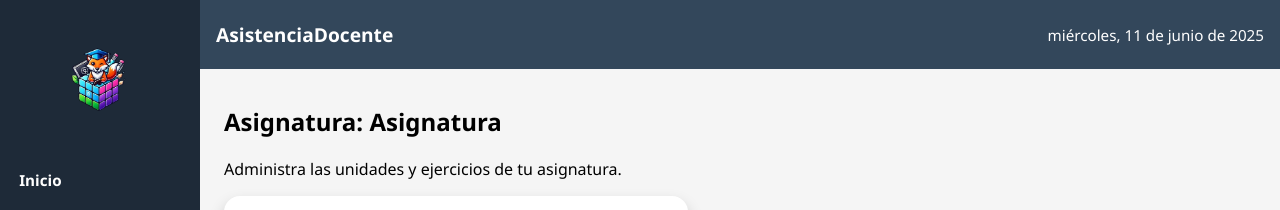
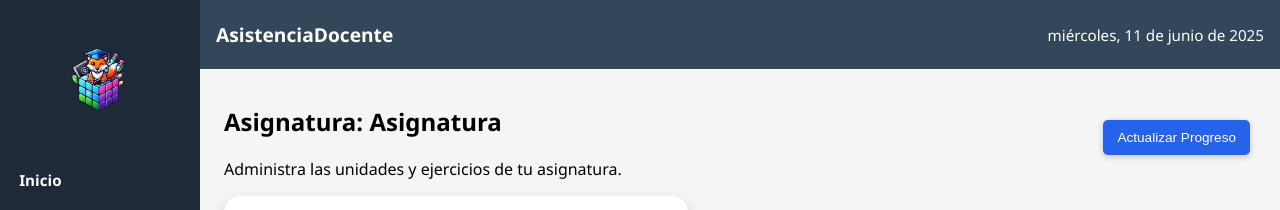
Before and after one commit to JuanDanielGacitua/FrontendAprehender, a React (Create React App) app: page /home/cursos in a window 1280 px wide. Shown: the top 210 px of the page. Built offline with nearby package versions, Linux system fonts and the light colour scheme; no server answers; sample sign-in values are in the browser's storage.

Commit message:
se modifica formulario para crear ejercicios

```diff
--- a/src/pages/Teacher/Courses.jsx
+++ b/src/pages/Teacher/Courses.jsx
@@ -6,6 +6,7 @@ import UnitForm from "../../components/Courses/UnitForm";
 import ExerciseForm from "../../components/Courses/ExerciseForm";
 import unitService from "../../services/unitService";
 import api from "../../services/api";
+import Swal from "sweetalert2";
 import { getUserFromStorage } from "../../utils/userUtils";
 
 const Courses = () => {
@@ -68,11 +69,71 @@ const Courses = () => {
     }
   };
 
+  const handleActualizarMasivo = async () => {
+    const confirm = await Swal.fire({
+      title: "¿Actualizar progreso masivo?",
+      text: "Esta acción asignará las asignaturas y ejercicios a todos los estudiantes según su curso.",
+      icon: "question",
+      showCancelButton: true,
+      confirmButtonText: "Sí, actualizar",
+      cancelButtonText: "Cancelar",
+    });
+
+    if (!confirm.isConfirmed) return;
+
+    try {
+      Swal.fire({
+        title: "Procesando...",
+        allowOutsideClick: false,
+        didOpen: () => Swal.showLoading(),
+      });
+
+      await api.post("/students/student-subject-progress", {
+        actualizarMasivo: true,
+      });
+
+      Swal.fire({
+        icon: "success",
+        title: "¡Proceso masivo completado!",
+        text: "Asignaciones y estados creados correctamente.",
+      });
+    } catch (error) {
+      console.error("❌ Error al actualizar progreso masivo:", error.response?.data || error.message);
+      Swal.fire({
+        icon: "error",
+        title: "Error al actualizar progreso",
+        text: "Ocurrió un problema, intenta nuevamente.",
+      });
+    }
+  };
+
+
 
   return (
     <div className="courses-container">
       <h1 className="courses-title">Asignatura: {subjectName}</h1>
       <p>Administra las unidades y ejercicios de tu asignatura.</p>
+
+      {/* BOTÓN FLOTANTE LADO DERECHO */}
+      <button
+        onClick={handleActualizarMasivo}
+        style={{
+          position: "fixed",
+          top: "120px",
+          right: "30px",
+          backgroundColor: "#2563eb",
+          color: "white",
+          border: "none",
+          borderRadius: "5px",
+          padding: "10px 14px",
+          cursor: "pointer",
+          fontSize: "0.85rem",
+          zIndex: 1000,
+          boxShadow: "0 2px 6px rgba(0,0,0,0.2)",
+        }}
+      >
+        Actualizar Progreso
+      </button>
 
       {/* FORMULARIO DE UNIDAD */}
       <div className="formularios-contenedor">
```
